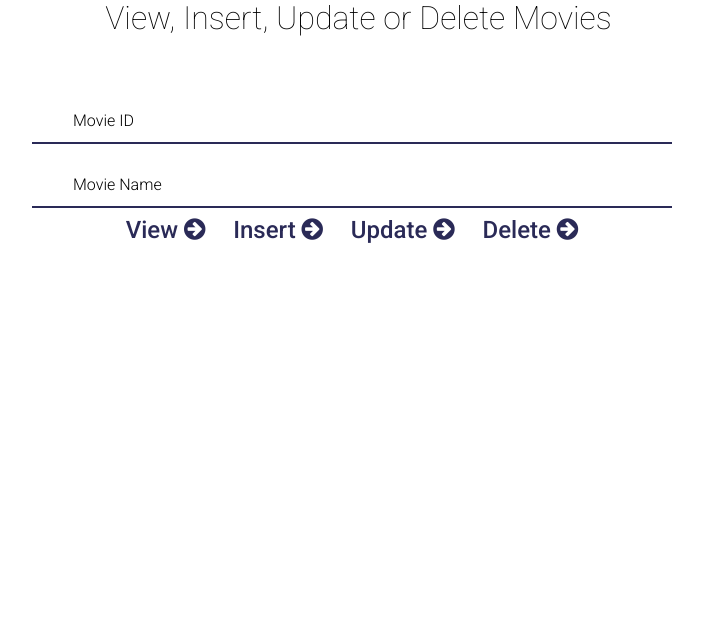
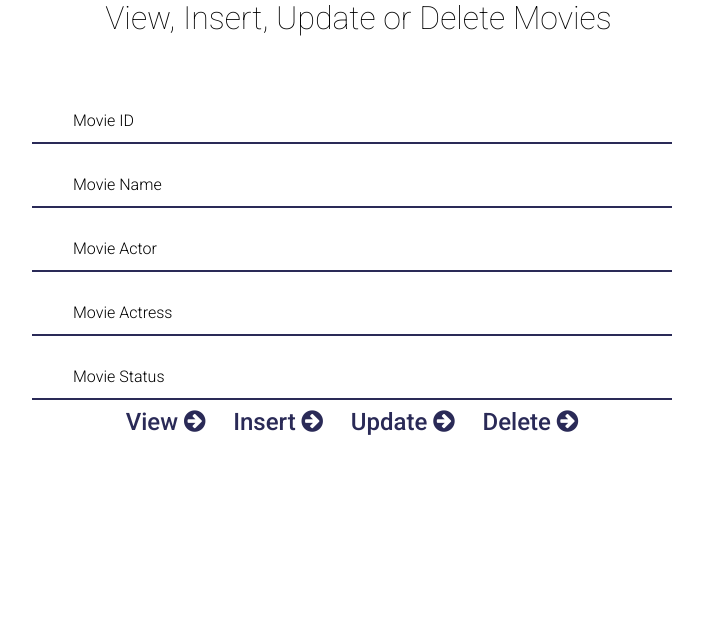
Before and after one commit to mfmsajidh/IIT-WEB-CW1, a PHP site: page /Admin.html in a window 1280 px wide. Shown: the part 146-786 px from the top of the page, without its empty margins (288-991 px from the left). Run offline with PHP 8.4, Linux system fonts and the light colour scheme.

Commit message:
Minor Changes

```diff
--- a/Admin.html
+++ b/Admin.html
@@ -42,10 +42,14 @@
 		<h1 id="Reserve">Admin Dashboard</h1>
 		<p>View, Insert, Update or Delete Movies</p>
 		<br>
+
 		<form class="new_btn">
 
 		<input type="text" id="mid" name="mid" placeholder="Movie ID">
 		<input type="text" id="mname" name="fname" placeholder="Movie Name">
+		<input type="text" id="mactor" name="mactor" placeholder="Movie Actor">
+		<input type="text" id="mactress" name="mactress" placeholder="Movie Actress">
+		<input type="text" id="mstatus" name="mstatus" placeholder="Movie Status">
 
 		<br>
 		<a href="Login.html">View <i class="fa fa-arrow-circle-right" style="font-size:25px;color:#2a2a57"></i></a> &nbsp &nbsp &nbsp
--- a/Style.css
+++ b/Style.css
@@ -498,5 +498,5 @@ td {
 }
 
 .new_btn input[type=text]:focus {
-    width: 75%;
+    width: 65%;
 }
```
